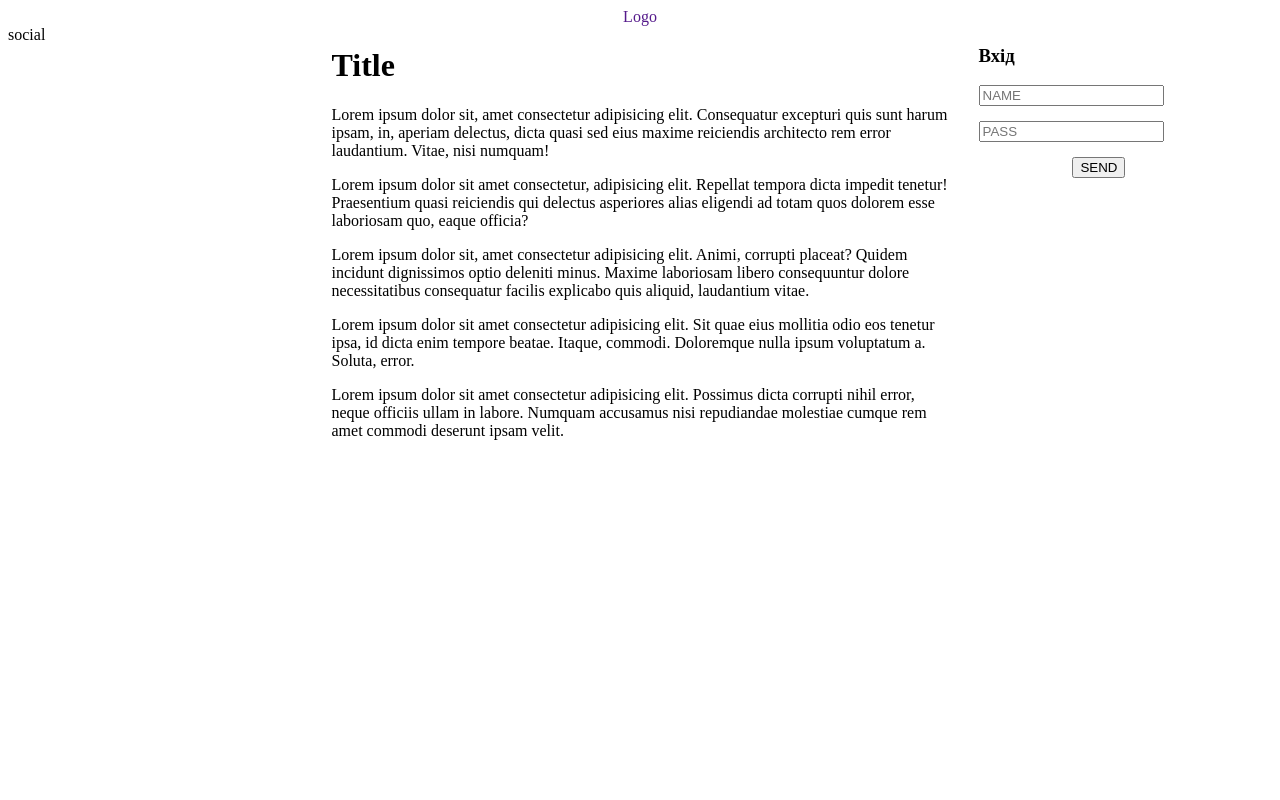
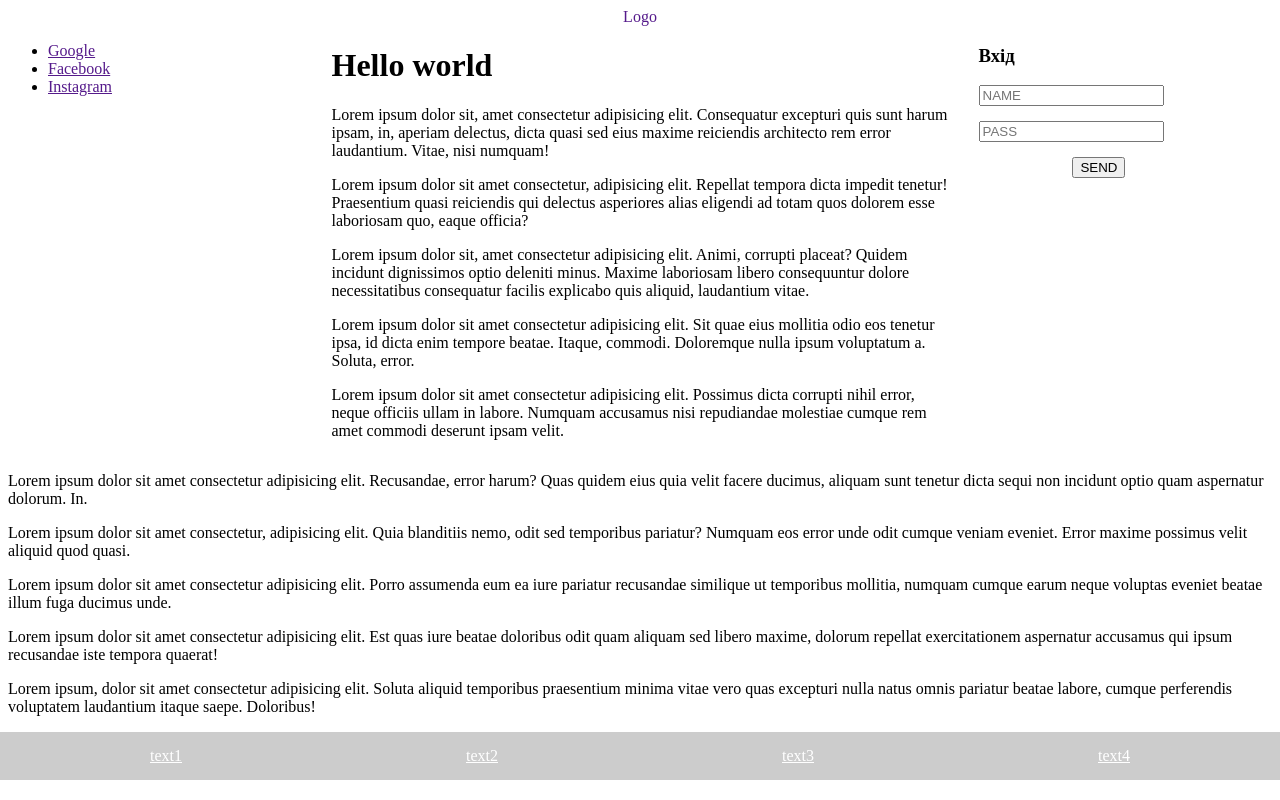
Before and after one commit to sgkocha/ownwork, a plain HTML site: page index.html in a window 1280 px wide. Drawn offline with Linux system fonts and the light colour scheme.

Commit message:
own work 2

```diff
--- a/index.html
+++ b/index.html
@@ -21,9 +21,15 @@
     </header>
     <main class="main">
         <div class="row">
-            <div class="col-3">social</div>
+            <div class="col-3">
+                <ul class="social">
+                    <li><a href="">Google</a></li>
+                    <li><a href="">Facebook</a></li>
+                    <li><a href="">Instagram</a></li>
+                </ul>
+            </div>
             <div class="col-6">
-                <h1 class="main__header">Title</h1>
+                <h1 class="main__header">Hello world</h1>
                 <p class="main__text">
                     Lorem ipsum dolor sit, amet consectetur adipisicing elit. Consequatur excepturi quis sunt harum
                     ipsam, in, aperiam delectus, dicta quasi sed eius maxime reiciendis architecto rem error laudantium.
@@ -58,9 +64,42 @@
                     <input type="submit" class="submit__btn" value="SEND">
                 </form>
             </div>
+            <div class="col-12">
+                <p>
+                    Lorem ipsum dolor sit amet consectetur adipisicing elit. Recusandae, error harum? Quas quidem eius
+                    quia velit facere ducimus, aliquam sunt tenetur dicta sequi non incidunt optio quam aspernatur
+                    dolorum. In.
+                </p>
+                <p>
+                    Lorem ipsum dolor sit amet consectetur, adipisicing elit. Quia blanditiis nemo, odit sed temporibus
+                    pariatur? Numquam eos error unde odit cumque veniam eveniet. Error maxime possimus velit aliquid
+                    quod quasi.
+                </p>
+                <p>
+                    Lorem ipsum dolor sit amet consectetur adipisicing elit. Porro assumenda eum ea iure pariatur
+                    recusandae similique ut temporibus mollitia, numquam cumque earum neque voluptas eveniet beatae
+                    illum fuga ducimus unde.
+                </p>
+                <p>
+                    Lorem ipsum dolor sit amet consectetur adipisicing elit. Est quas iure beatae doloribus odit quam
+                    aliquam sed libero maxime, dolorum repellat exercitationem aspernatur accusamus qui ipsum recusandae
+                    iste tempora quaerat!
+                </p>
+                <p>
+                    Lorem ipsum, dolor sit amet consectetur adipisicing elit. Soluta aliquid temporibus praesentium
+                    minima vitae vero quas excepturi nulla natus omnis pariatur beatae labore, cumque perferendis
+                    voluptatem laudantium itaque saepe. Doloribus!
+                </p>
+            </div>
 
         </div>
     </main>
+    <footer class="row footer">
+        <div class="col-3"><a href="">text1</a></div>
+        <div class="col-3"><a href="">text2</a></div>
+        <div class="col-3"><a href="">text3</a></div>
+        <div class="col-3"><a href="">text4</a></div>
+    </footer>
 
 </body>
 
--- a/style.css
+++ b/style.css
@@ -48,3 +48,11 @@
 .submit__btn{
     margin-left: 40%;
 }
+.footer{
+    background-color: #ccc;
+    text-align: center;
+    padding: 15px;
+}
+.footer a{
+    color: white;
+}
```
